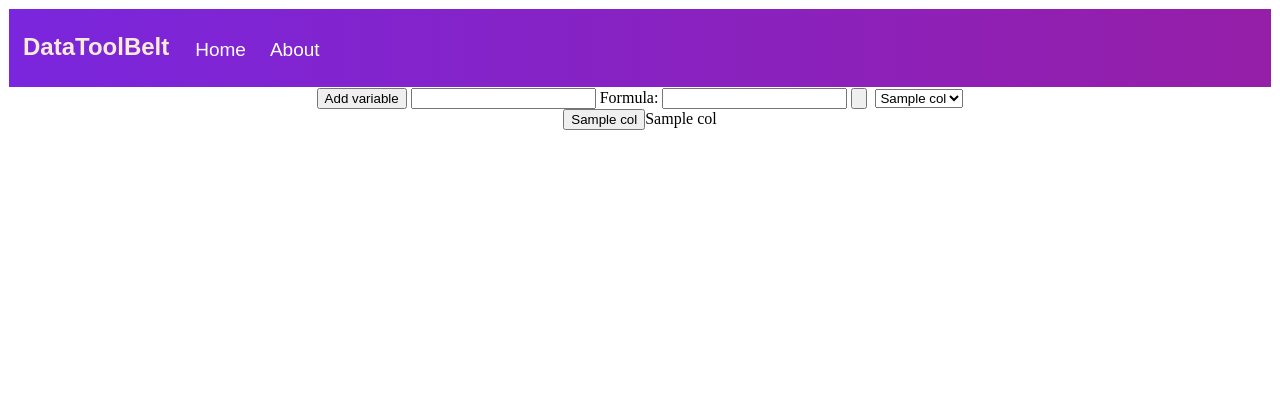
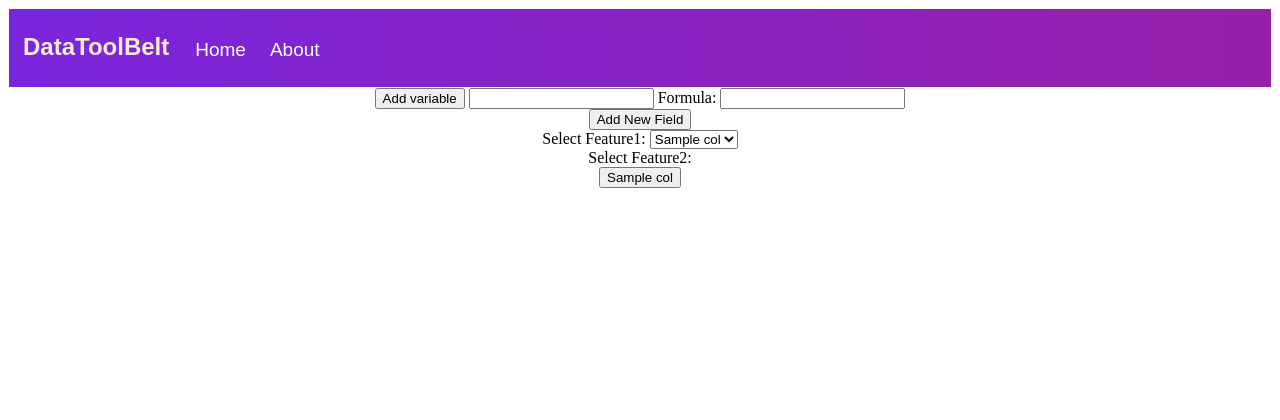
Before and after one commit to veb7vmehra/DataToolBelt, a Flask app: template templates/analysis.html in a window 1280 px wide. Shown: the top 420 px of the page. Run offline with Flask 2, Linux system fonts and the light colour scheme; the template is opened without the code that fills it: most values are stand-ins (such as "Sample title", 1, 10 or a date in 2020).

Commit message:
fixed analysis.html

```diff
--- a/templates/analysis.html
+++ b/templates/analysis.html
@@ -3,18 +3,14 @@
 {% block input %}
 
 <script>
-    function del(id){
-        $("#key"+id).remove()
-        $("#value"+id).remove()
-    }
     function addVariable(){
         var count = $('#dict').children().length;
-        var selString = '<input class="value" name="value'+count+'" id="value'+count+'" onchange="if(this.value==\'\'){del('+count+')}"/>'
+        var selString = ""
         selString += '<select name="value'+count+'" id="value'+count+'">'
         {% for c in col %}
         selString += '<option value="{{c}}">{{c}}</option>'
         {% endfor %}
-        selString += '</select>'
+        selString += '</select><br>'
         var newDiv = $('<input class="key" name="key'+count+'" id="key'+count+'""/>'+selString);
         $('#dict').append(newDiv);
     }
@@ -62,9 +58,9 @@
 </div>
 <input type="button" onclick="addVariable()" value="Add variable">
 <input id="name" name="name" required>
-Formula: <input id="formula">
-<input type="button" onclick="makeString()">
-<img id="field_image" src="">
+Formula: <input id="formula"><br>
+<input type="button" onclick="makeString()" value="Add New Field">
+<br> Select Feature1:
 <select id="feature1" name="feature1">
 
 {% for c in col %}
@@ -72,10 +68,12 @@ Formula: <input id="formula">
 {% endfor %}
 
 </select>
+<br> Select Feature2:
 <div id="img_butt">
 {% for c in col %}
-<input type="button" value='{{c}}' onclick("showImg({{c}})")>{{c}}</option>
+<input type="button" value='{{c}}' onclick("showImg({{c}})")>
 {% endfor %}
 </div>
 
+<img id="field_image" src="">
 {% endblock %}
```
